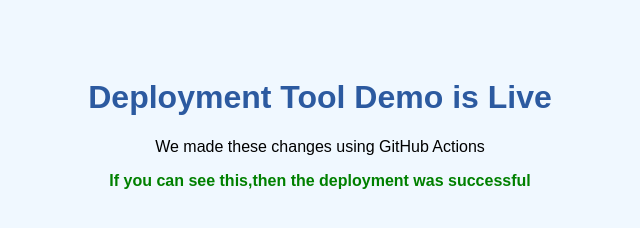
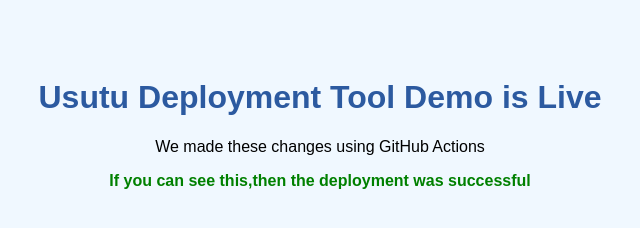
Before and after one commit to ZenzeleMabena/AutoDeployTest, a plain HTML site: page index.html in a window 1280 px wide. Shown: the whole page, without its empty margins (320-960 px from the left). Drawn offline with Linux system fonts and the light colour scheme.

Commit message:
Usutu amendmnent to the header

```diff
--- a/index.html
+++ b/index.html
@@ -7,7 +7,7 @@
 <link rel="stylesheet" href="style.css">
 </head>
 <body>
-<h1>Deployment Tool Demo is Live</h1>
+<h1>Usutu Deployment Tool Demo is Live</h1>
 <p>We made these changes using GitHub Actions</p>
 <p id="status">If you can see this,then the deployment was successful</p>
 
```
